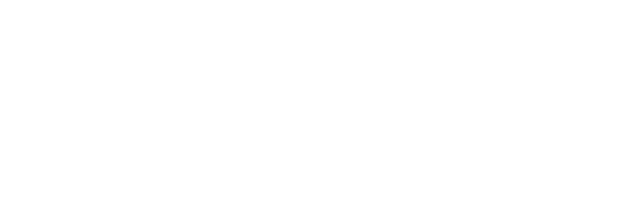
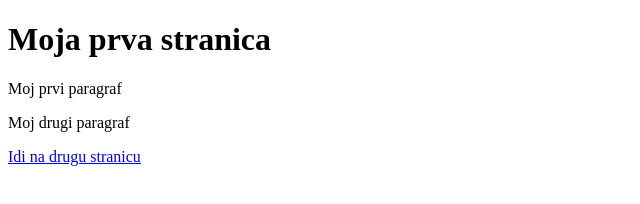
Before and after one commit to mladen314/vebIIIM26, a plain HTML site: page index.html in a window 1280 px wide. Shown: the whole page, without its empty margins (0-640 px from the left). Drawn offline with Linux system fonts and the light colour scheme.

Commit message:
261013_01

```diff
--- a/index.html
+++ b/index.html
@@ -7,5 +7,13 @@
 </head>
 <body>
 
+    <h1>Moja prva stranica</h1>
+    <p>Moj prvi paragraf</p>
+    <p>Moj           drugi
+        paragraf
+    </p>
+
+    <a href="druga_stranica.html">Idi na drugu stranicu</a>
+
 </body>
 </html>
```
Also changed, not shown: druga_stranica.html (added, +14 -0 lines).
